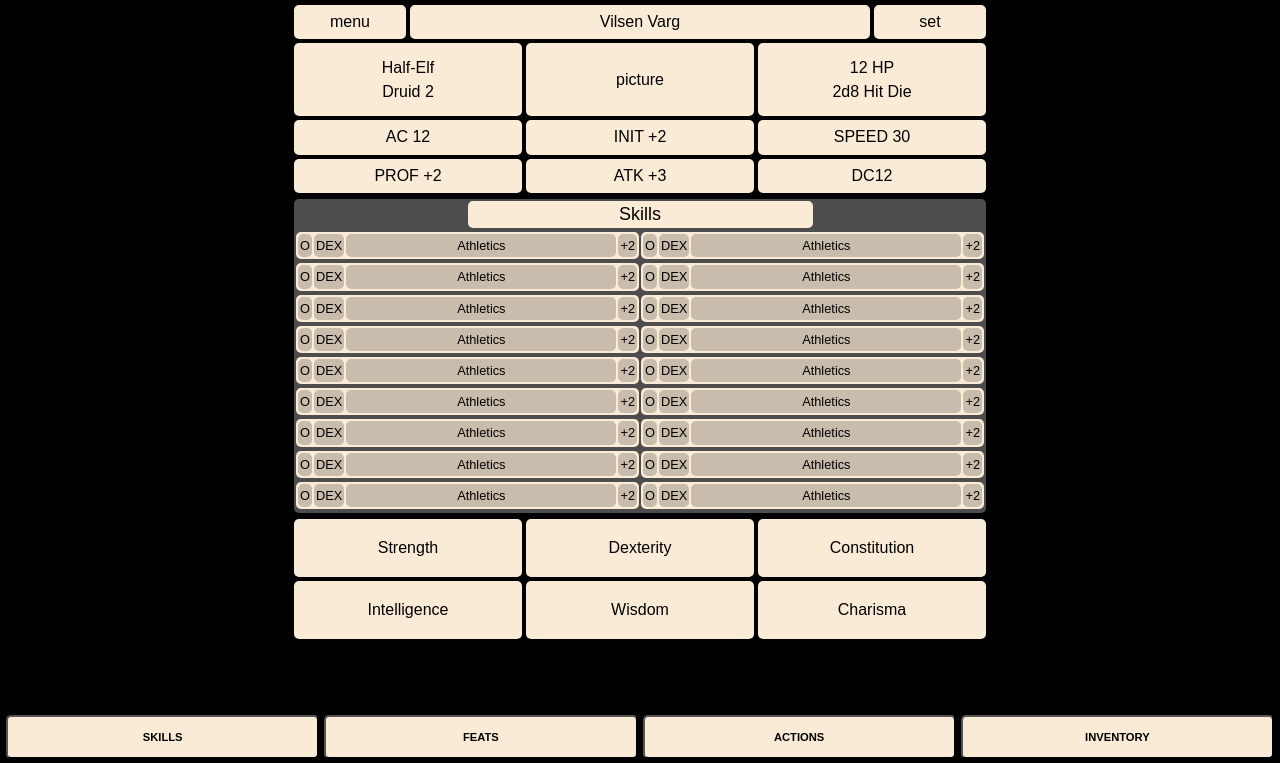
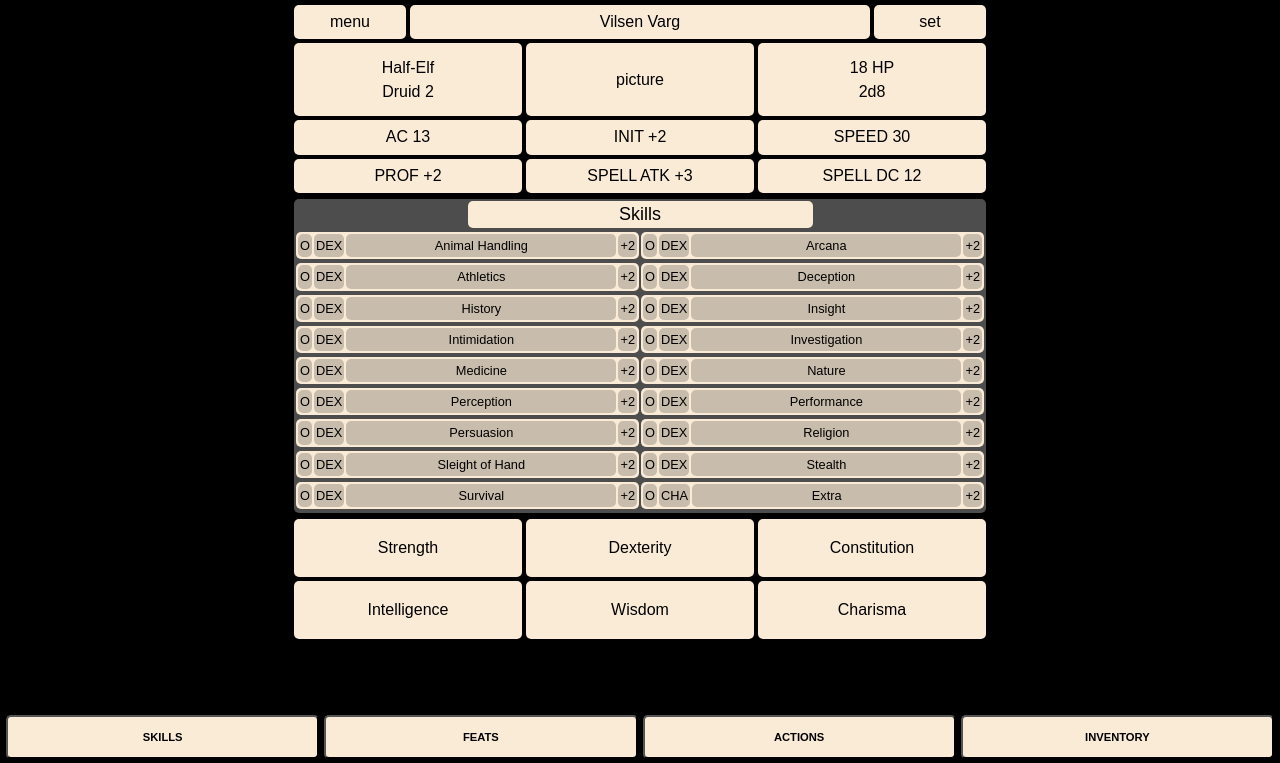
Before and after one commit to Davkje/Character-Sheet, a plain HTML site: page index.html in a window 1280 px wide. Shown: the part 37-800 px from the top of the page. Drawn offline with Linux system fonts and the light colour scheme.

Commit message:
added skill names

```diff
--- a/index.html
+++ b/index.html
@@ -18,13 +18,13 @@
             <div class="settings box">set</div>
             <div class="class-level box">Half-Elf<br>Druid 2</div>
             <div class="picture box">picture</div>
-            <div class="hp-dice box">12 HP<br> 2d8 Hit Die</div>
-            <div class="prof box">AC 12</div>
+            <div class="hp-dice box">18 HP<br> 2d8</div>
+            <div class="prof box">AC 13</div>
             <div class="prof box">INIT +2</div>
             <div class="prof box">SPEED 30</div>
             <div class="prof box">PROF +2</div>
-            <div class="prof box">ATK +3</div>
-            <div class="prof box">DC12</div>
+            <div class="prof box">SPELL ATK +3</div>
+            <div class="prof box">SPELL DC 12</div>
         </section>
 
         <section class="mid-section">
@@ -35,7 +35,13 @@
                 <div class="skill-row box">
                     <div>O</div>
                     <div>Dex</div>
-                    <div>Athletics</div>
+                    <div>Animal Handling</div>
+                    <div>+2</div>
+                </div>
+                <div class="skill-row box">
+                    <div>O</div>
+                    <div>Dex</div>
+                    <div>Arcana</div>
                     <div>+2</div>
                 </div>
                 <div class="skill-row box">
@@ -47,97 +53,91 @@
                 <div class="skill-row box">
                     <div>O</div>
                     <div>Dex</div>
-                    <div>Athletics</div>
+                    <div>Deception</div>
                     <div>+2</div>
                 </div>
                 <div class="skill-row box">
                     <div>O</div>
                     <div>Dex</div>
-                    <div>Athletics</div>
+                    <div>History</div>
                     <div>+2</div>
                 </div>
                 <div class="skill-row box">
                     <div>O</div>
                     <div>Dex</div>
-                    <div>Athletics</div>
+                    <div>Insight</div>
                     <div>+2</div>
                 </div>
                 <div class="skill-row box">
                     <div>O</div>
                     <div>Dex</div>
-                    <div>Athletics</div>
+                    <div>Intimidation</div>
                     <div>+2</div>
                 </div>
                 <div class="skill-row box">
                     <div>O</div>
                     <div>Dex</div>
-                    <div>Athletics</div>
+                    <div>Investigation</div>
                     <div>+2</div>
                 </div>
                 <div class="skill-row box">
                     <div>O</div>
                     <div>Dex</div>
-                    <div>Athletics</div>
+                    <div>Medicine</div>
                     <div>+2</div>
                 </div>
                 <div class="skill-row box">
                     <div>O</div>
                     <div>Dex</div>
-                    <div>Athletics</div>
+                    <div>Nature</div>
                     <div>+2</div>
                 </div>
                 <div class="skill-row box">
                     <div>O</div>
                     <div>Dex</div>
-                    <div>Athletics</div>
+                    <div>Perception</div>
                     <div>+2</div>
                 </div>
                 <div class="skill-row box">
                     <div>O</div>
                     <div>Dex</div>
-                    <div>Athletics</div>
+                    <div>Performance</div>
                     <div>+2</div>
                 </div>
                 <div class="skill-row box">
                     <div>O</div>
                     <div>Dex</div>
-                    <div>Athletics</div>
+                    <div>Persuasion</div>
                     <div>+2</div>
                 </div>
                 <div class="skill-row box">
                     <div>O</div>
                     <div>Dex</div>
-                    <div>Athletics</div>
+                    <div>Religion</div>
                     <div>+2</div>
                 </div>
                 <div class="skill-row box">
                     <div>O</div>
                     <div>Dex</div>
-                    <div>Athletics</div>
+                    <div>Sleight of Hand</div>
                     <div>+2</div>
                 </div>
                 <div class="skill-row box">
                     <div>O</div>
                     <div>Dex</div>
-                    <div>Athletics</div>
+                    <div>Stealth</div>
                     <div>+2</div>
                 </div>
                 <div class="skill-row box">
                     <div>O</div>
                     <div>Dex</div>
-                    <div>Athletics</div>
+                    <div>Survival</div>
                     <div>+2</div>
                 </div>
                 <div class="skill-row box">
                     <div>O</div>
-                    <div>Dex</div>
-                    <div>Athletics</div>
-                    <div>+2</div>
-                </div>
-                <div class="skill-row box">
-                    <div>O</div>
-                    <div>Dex</div>
-                    <div>Athletics</div>
+                    <div>CHA</div>
+                    <div>Extra</div>
                     <div>+2</div>
                 </div>
             </div>
```
